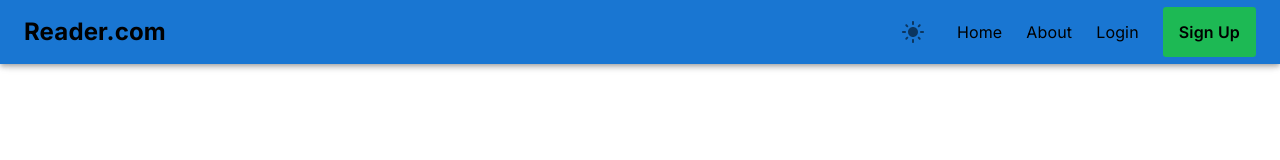
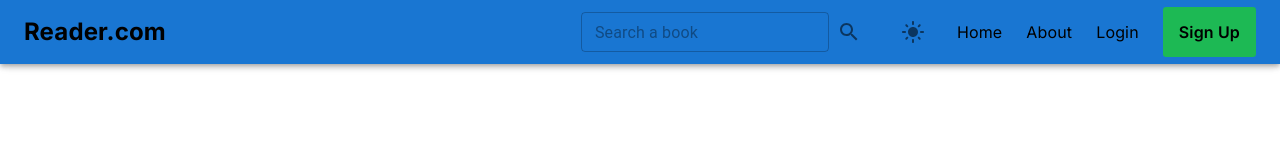
Before and after one commit to Sumansourabh14/reader.com, a Next.js app: page / in a window 1280 px wide. Shown: the top 160 px of the page. Built offline with nearby package versions, Linux system fonts and the light colour scheme; no server answers.

Commit message:
added search api from google books

```diff
--- a/src/components/Header.js
+++ b/src/components/Header.js
@@ -6,24 +6,33 @@ import {
   Button,
   IconButton,
   Stack,
+  TextField,
   Toolbar,
   Tooltip,
 } from "@mui/material";
 import Link from "next/link";
-import { useContext } from "react";
+import { useContext, useState } from "react";
 import LightModeIcon from "@mui/icons-material/LightMode";
 import DarkModeIcon from "@mui/icons-material/DarkMode";
+import SearchIcon from "@mui/icons-material/Search";
 
 const Header = ({ themeMode, handleTheme }) => {
-  const { isAuthenticated, logout, theme } = useContext(GlobalContext);
+  const { isAuthenticated, logout, searchBook, theme } =
+    useContext(GlobalContext);
 
-  console.log({ isAuthenticated });
+  const [searchTerm, setSearchTerm] = useState("");
+
+  const handleSearch = (e) => {
+    e.preventDefault();
+
+    searchBook(searchTerm);
+  };
+
+  // console.log({ isAuthenticated });
 
   const handleLogout = () => {
     logout();
   };
-
-  console.log(theme);
 
   return (
     <Box>
@@ -38,6 +47,18 @@ const Header = ({ themeMode, handleTheme }) => {
             Reader.com
           </h2>
           <Stack direction="row" alignItems="center" spacing={3}>
+            <form onSubmit={handleSearch}>
+              <TextField
+                type="text"
+                value={searchTerm}
+                onChange={(e) => setSearchTerm(e.target.value)}
+                placeholder="Search a book"
+                size="small"
+              />
+              <IconButton type="submit">
+                <SearchIcon />
+              </IconButton>
+            </form>
             <IconButton onClick={handleTheme}>
               {themeMode === "light" ? (
                 <Tooltip title="Change theme to Dark mode">
--- a/src/services/globalApi.js
+++ b/src/services/globalApi.js
@@ -1,5 +1,10 @@
 import axios from "axios";
-import { API_URL, QUOTES_API_URL } from "../utils/config";
+import {
+  API_URL,
+  GOOGLE_BOOKS_API_KEY,
+  GOOGLE_BOOKS_API_URL,
+  QUOTES_API_URL,
+} from "../utils/config";
 
 // Consider
 // https://api.hamatim.com/quote (For book quotes)
@@ -51,6 +56,18 @@ export const randomQuoteApi = async () => {
   return data;
 };
 
+// Google Books API
+export const searchBookApi = async (bookTitle) => {
+  const data = await axios.get(`${GOOGLE_BOOKS_API_URL}/books/v1/volumes`, {
+    params: {
+      q: bookTitle,
+      key: GOOGLE_BOOKS_API_KEY,
+    },
+  });
+
+  return data;
+};
+
 // // Fetch word meaning from https://dictionaryapi.dev/
 // export const getWord = async (word) => {
 //   const data = await axios.get(
--- a/src/services/globalContext.js
+++ b/src/services/globalContext.js
@@ -5,6 +5,7 @@ import {
   loginApi,
   logoutApi,
   randomQuoteApi,
+  searchBookApi,
   signUpApi,
   userApi,
 } from "./globalApi";
@@ -106,6 +107,18 @@ export const GlobalContextProvider = ({ children, theme }) => {
     }
   };
 
+  // Google Books API
+  const searchBook = async (bookTitle) => {
+    try {
+      const data = await searchBookApi(bookTitle);
+
+      console.log(data.data.items);
+      return data.data.items;
+    } catch (error) {
+      console.log(error);
+    }
+  };
+
   useEffect(() => {
     getUser();
   }, [isAuthenticated]);
@@ -126,6 +139,7 @@ export const GlobalContextProvider = ({ children, theme }) => {
         signUpError,
         user,
         getRandomQuote,
+        searchBook,
         theme,
       }}
     >
--- a/src/utils/config.js
+++ b/src/utils/config.js
@@ -2,3 +2,5 @@
 export const API_URL = `http://localhost:7001`;
 // export const QUOTES_API_URL = `http://localhost:5001`;
 export const QUOTES_API_URL = `https://recite.onrender.com`;
+export const GOOGLE_BOOKS_API_URL = `https://www.googleapis.com`;
+export const GOOGLE_BOOKS_API_KEY = `AIzaSyACaBYRQm98oHKOXKHdDnzO_FADZSDg9B4`;
```
Also changed, not shown: 1 other file (tests, documents, lock files or other folders).
